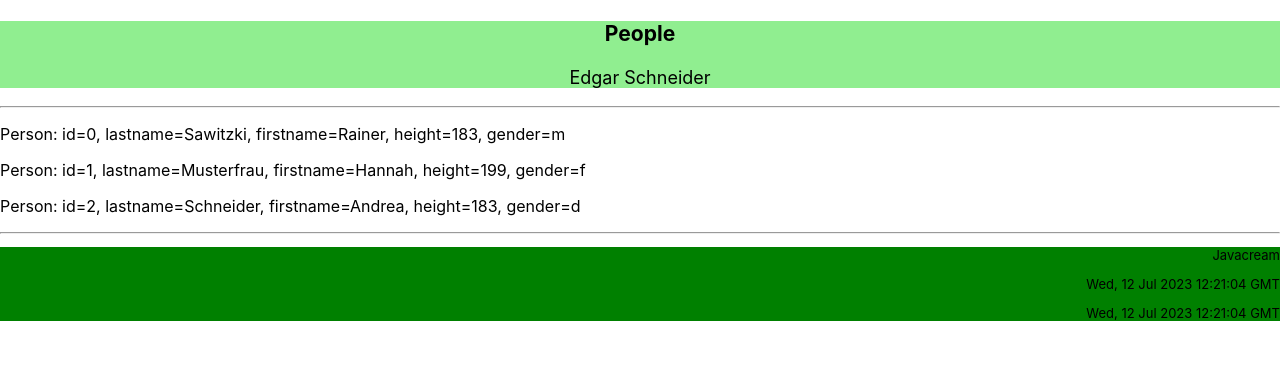
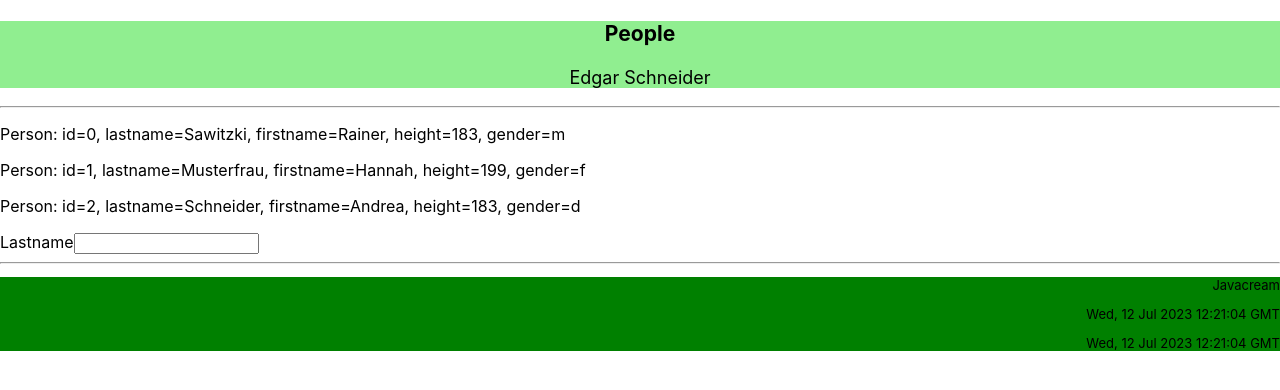
Before and after one commit to Javacream/org.javacream.training.react, a React (Create React App) app in the folder training/: page / in a window 1280 px wide. Shown: the top 390 px of the page. Built offline with nearby package versions, Linux system fonts and the light colour scheme.

Commit message:
start Input Component

```diff
--- a/training/src/people/Content.js
+++ b/training/src/people/Content.js
@@ -1,7 +1,11 @@
 import "./Content.css"
+import CreatePerson from "./CreatePerson"
 import PeopleList from "./PeopleList"
 export default function Content(){
     return (
-        <PeopleList></PeopleList>
+        <>
+            <PeopleList></PeopleList>
+            <CreatePerson></CreatePerson>
+        </>
     )
 }
--- /dev/null
+++ b/training/src/people/CreatePerson.js
@@ -0,0 +1,19 @@
+import {useState} from 'react'
+
+export default function CreatePerson(){
+    const [lastname, updateLastname] = useState("") //useState ist "memoized" -> Hooks bitte niemals z.B. in einer if-else mal ausführen, mal nicht
+    const handleSubmit = (event) => {
+        event.preventDefault() //-> Single Page Application
+        console.log(lastname)
+    }
+
+    return (
+        <>
+            <form onSubmit={handleSubmit}>
+                <label>Lastname
+                    <input type = "text" value={lastname} onChange={(e) => {updateLastname(e.target.value); console.log(lastname)}}></input>
+                </label>
+            </form>
+        </>
+    )
+}
```
